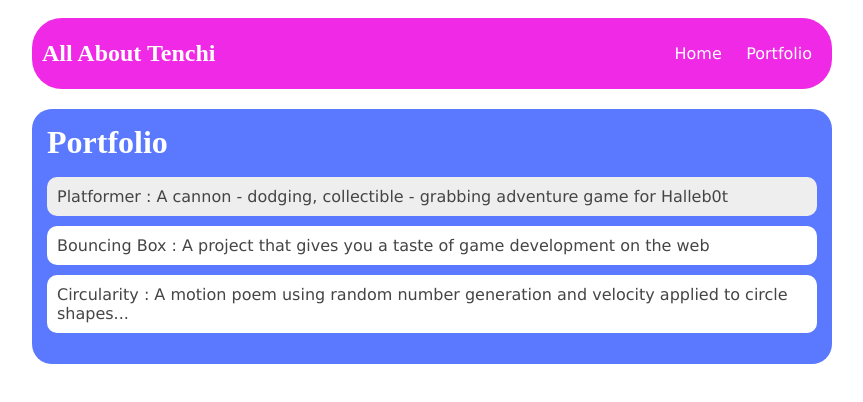
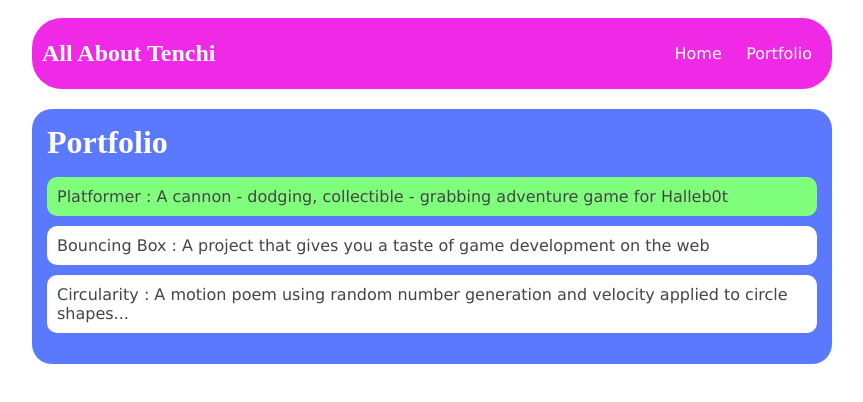
Before and after one commit to AngelArgue110/AngelArgue110, a plain HTML site: page portfolio.html in a window 1280 px wide. In both pictures the pointer is over the item 640 px from the left and 196 px from the top of the page. Shown: the whole page, without its empty margins (208-1071 px from the left). Drawn offline with Linux system fonts and the light colour scheme.

Commit message:
greenselection

```diff
--- a/portfolio.html
+++ b/portfolio.html
@@ -80,14 +80,14 @@
          }
 
          #portfolio li {
-             background: #fff;
+             background: rgb(255, 255, 255);
              padding: 10px;
              border-radius: 10px;
              margin-bottom: 10px;
          }
 
          #portfolio li:hover {
-             background: #eee;
+             background: rgb(127, 255, 123);
          }
 
          #portfolio a {
```
